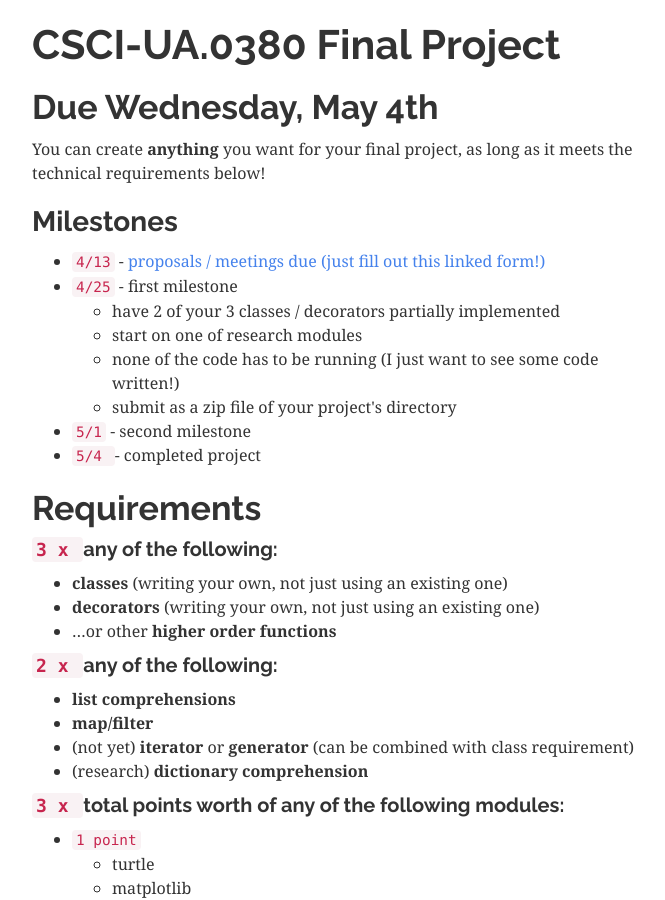
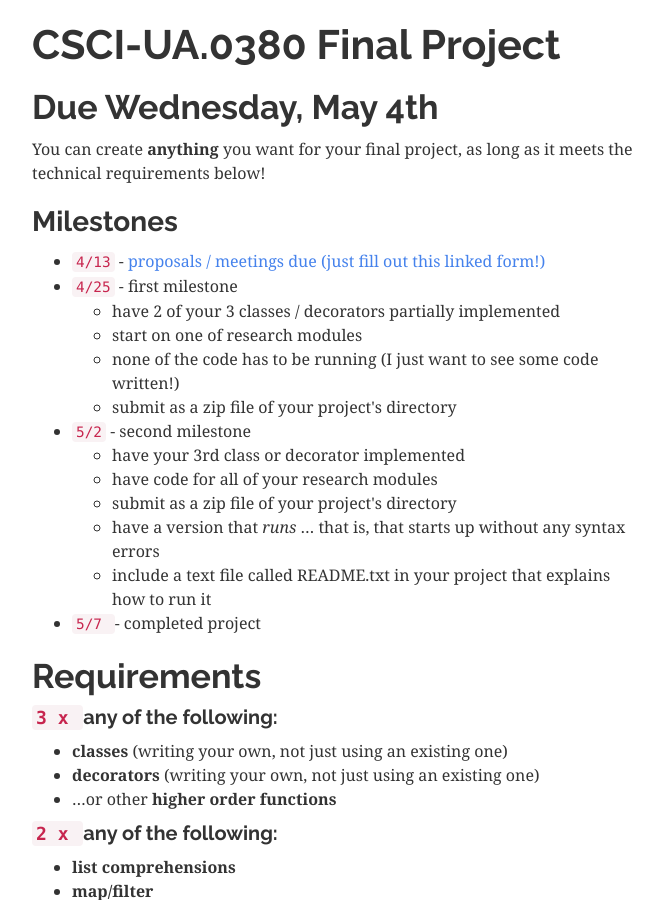
Before and after one commit to foureyes/csci-ua.0380-spring2016-004, a Jekyll site: the page built from assignments/final-project.markdown, in a window 1280 px wide and 900 px high. Shown: the whole window, without its empty margins (303-968 px from the left). Built offline with Jekyll 4.4.1, drawn with Linux system fonts in a browser that asks for light colours.

Commit message:
add updaed final project dates

```diff
--- a/assignments/final-project.markdown
+++ b/assignments/final-project.markdown
@@ -29,8 +29,14 @@ You can create __anything__ you want for your final project, as long as it meets
     * start on one of research modules
     * none of the code has to be running (I just want to see some code written!)
     * submit as a zip file of your project's directory
-* <code>5/1</code> - second milestone
-* <code>5/4 </code> - completed project
+* <code>5/2</code> - second milestone
+    * have your 3rd class or decorator implemented
+    * have code for all of your research modules
+    * submit as a zip file of your project's directory
+    * have a version that _runs_ ... that is, that starts up without any syntax errors
+    * include a text file called README.txt in your project that explains how to run it
+* <code>5/7 </code> - completed project
+
 
 ## Requirements
 
```
